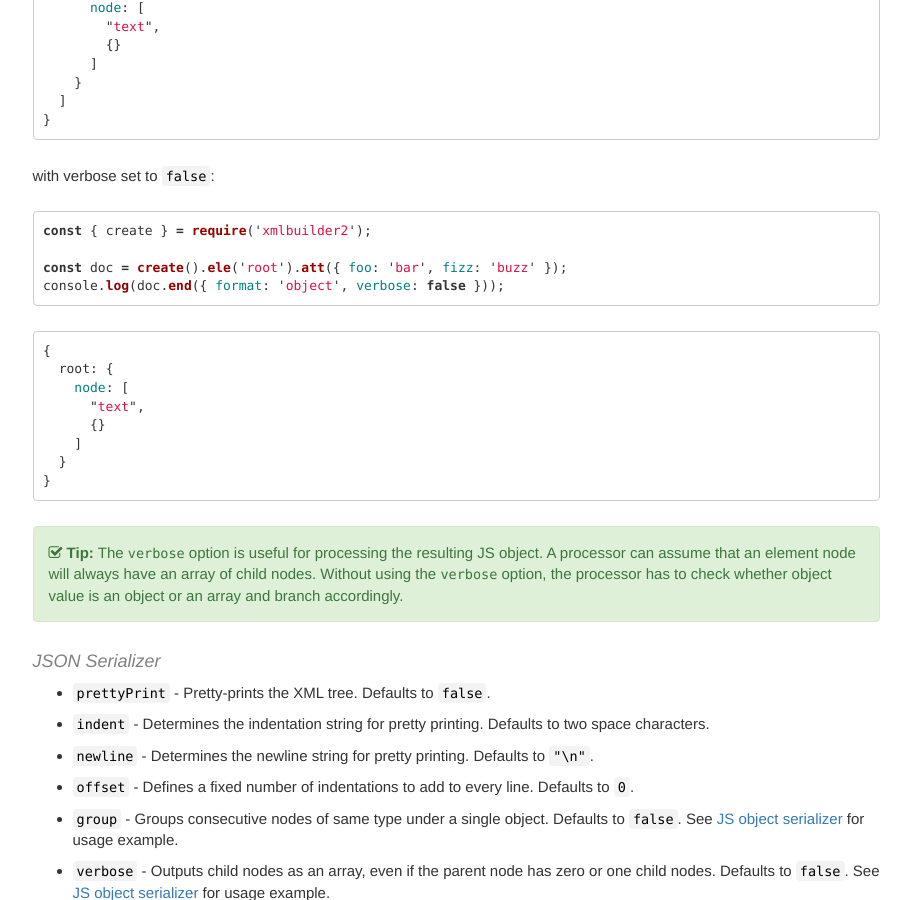
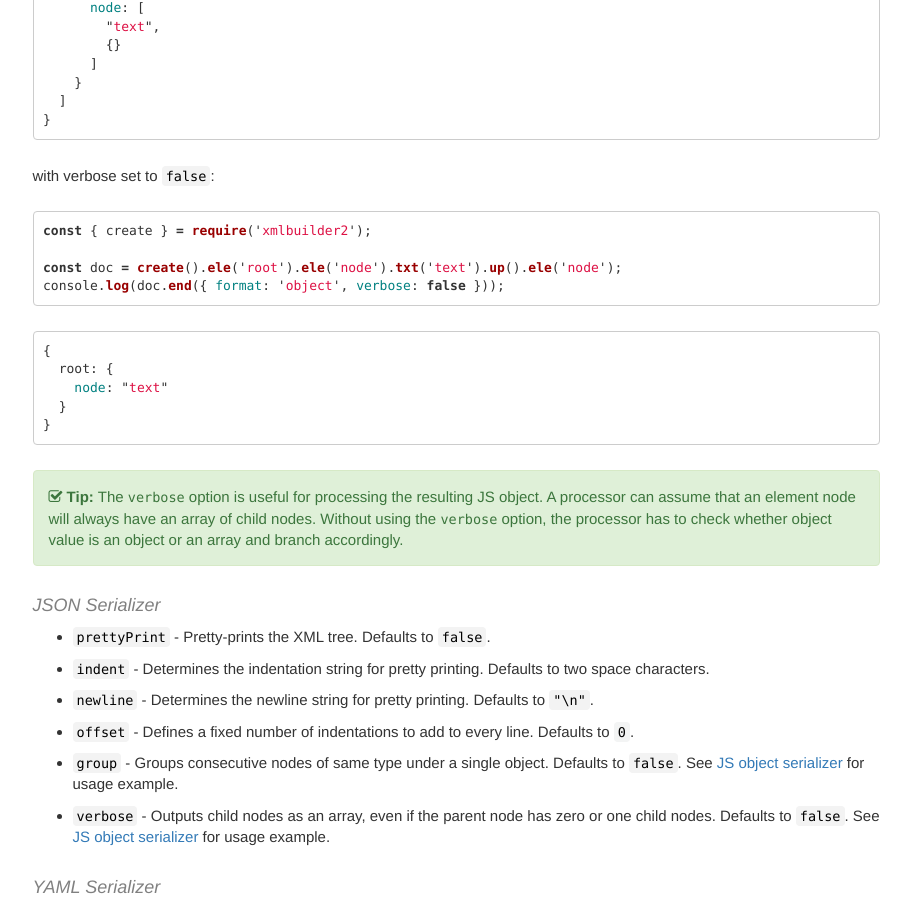
Before and after one commit to oozcitak/xmlbuilder2, a Jekyll site: the page built from docs/pages/serialization.md, in a window 1280 px wide and 900 px high, scrolled down 5198 px. Shown: the whole window, without its empty margins (330-1241 px from the left). Built offline with Jekyll 4.4.1, drawn with Linux system fonts in a browser that asks for light colours; comment, search, counter and statistics services are not loaded.

Commit message:
Fix verbose sample

````diff
--- a/docs/pages/serialization.md
+++ b/docs/pages/serialization.md
@@ -245,16 +245,13 @@ with verbose set to `false`:
 ```js
 const { create } = require('xmlbuilder2');
 
-const doc = create().ele('root').att({ foo: 'bar', fizz: 'buzz' });
+const doc = create().ele('root').ele('node').txt('text').up().ele('node');
 console.log(doc.end({ format: 'object', verbose: false }));
 ```
 ```js
 {
   root: {
-    node: [
-      "text",
-      {}
-    ]
+    node: "text"
   }
 }
 ```
````
